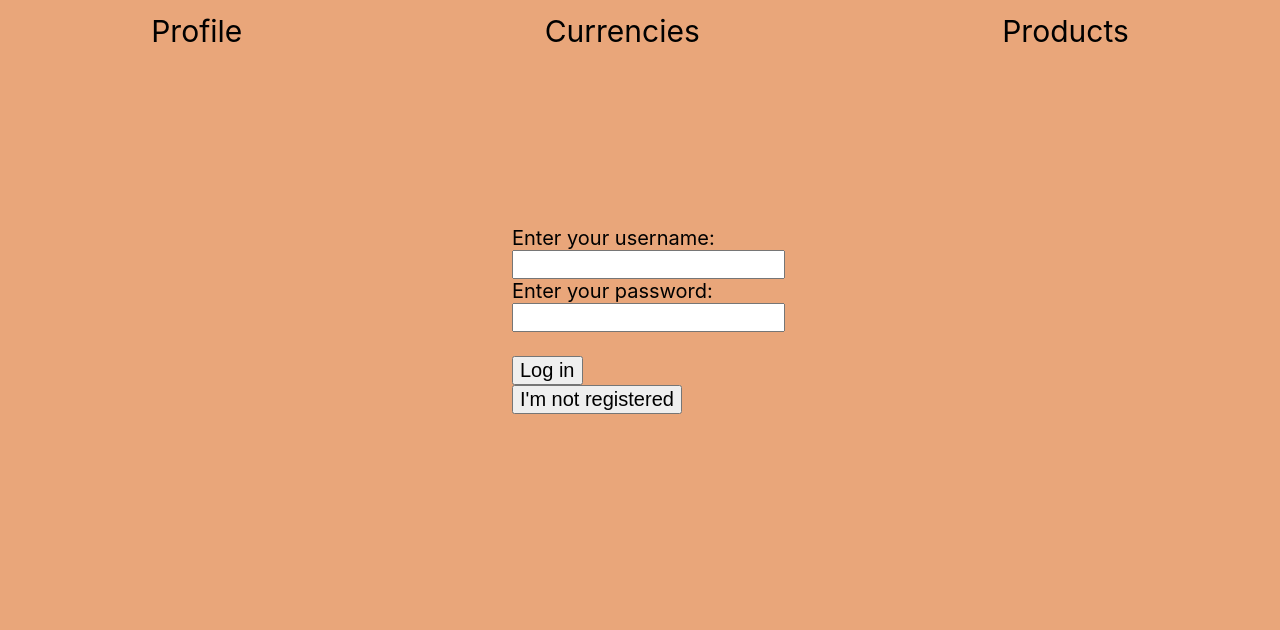
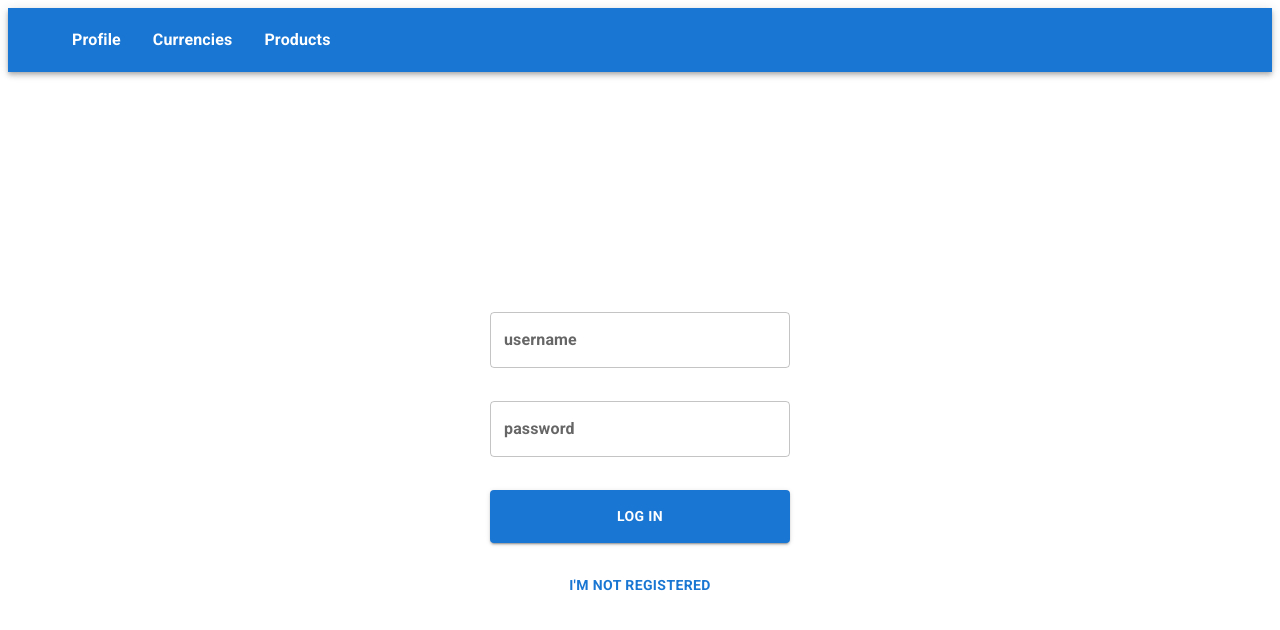
Before and after one commit to 4ebure4ek0/Auth, a React (Create React App) app: page / in a window 1280 px wide. Shown: the top 630 px of the page. Built offline with nearby package versions, Linux system fonts and the light colour scheme.

Commit message:
Add files via upload
add styles

```diff
--- a/package.json
+++ b/package.json
@@ -3,6 +3,11 @@
   "version": "0.1.0",
   "private": true,
   "dependencies": {
+    "@emotion/react": "^11.11.1",
+    "@emotion/styled": "^11.11.0",
+    "@fontsource/roboto": "^5.0.2",
+    "@mui/material": "^5.13.4",
+    "@mui/styled-engine-sc": "^5.12.0",
     "@testing-library/jest-dom": "^5.16.5",
     "@testing-library/react": "^13.4.0",
     "@testing-library/user-event": "^13.5.0",
@@ -18,6 +23,7 @@
     "react-router": "^6.6.2",
     "react-router-dom": "^6.6.2",
     "react-scripts": "5.0.1",
+    "styled-components": "^5.3.11",
     "web-vitals": "^2.1.4"
   },
   "scripts": {
--- a/src/components/Error.tsx
+++ b/src/components/Error.tsx
@@ -1,7 +1,12 @@
+import { Alert } from '@mui/material';
 import { type ReactElement } from 'react';
 
-function Error(props: any): ReactElement {
-  return <span>{props.error}</span>;
+function Error(props: any): ReactElement | null{
+  if(props.error == ''){
+    return null
+  } else{
+    return <Alert severity="error">{props.error}</Alert>;
+  }
 }
 
 export default Error;
--- a/src/components/LoginForm.tsx
+++ b/src/components/LoginForm.tsx
@@ -1,24 +1,22 @@
+import { Box, Button, TextField } from '@mui/material';
 import Error from './Error';
 import { type ReactElement } from 'react';
 
 function LogIn(props: any): ReactElement {
   return (
-    <form>
+    <Box sx={{
+      width: 300,
+      height: 300,
+      display: 'grid',
+      gap: 2,
+      paddingTop: 30
+    }}>
       <Error error={props.error} />
-      <br />
-      <p>
-        Enter your username:
-        <br />
-        <input type="text" name="username" onChange={props.onChangeUsername} />
-      </p>
-      <p>
-        Enter your password:
-        <br />
-        <input type="text" name="password" onChange={props.onChangePassword} />
-      </p>
-      <br />
-      <input type="button" value="Log in" onClick={props.onSubmit} />
-    </form>
+      <TextField label='username' variant="outlined" type="text" name="username" onChange={props.onChangeUsername} />
+      <TextField label='password' variant="outlined" type="password" name="password" onChange={props.onChangePassword} />
+      <Button variant='contained' onClick={props.onSubmit}>Log in</Button>
+      <Button variant="text" onClick={props.onChangeLog}>I'm not registered</Button>
+    </Box>
   );
 }
 
--- a/src/components/SigninForm.tsx
+++ b/src/components/SigninForm.tsx
@@ -1,29 +1,24 @@
 import React, { type ReactElement } from 'react';
 import Error from './Error';
+import { Box, Button, TextField } from '@mui/material';
 
 function SignIn(props: any): ReactElement {
   return (
-    <form>
+    <Box
+      sx={{
+        width: 300,
+        height: 300,
+        display: 'grid',
+        gap: 2,
+        paddingTop: 30
+      }}>
       <Error error={props.error} />
-      <br />
-      <p>
-        Create a username:
-        <br />
-        <input type="text" name="username" onChange={props.onChangeUsername} />
-      </p>
-      <p>
-        Create a password:
-        <br />
-        <input type="text" name="password" onChange={props.onChangePassword} />
-      </p>
-      <p>
-        Enter your firstname:
-        <br />
-        <input type="text" name="firstname" onChange={props.onChangeFirstname} />
-      </p>
-      <br />
-      <input type="button" value="Sign in" onClick={props.onSubmit} />
-    </form>
+      <TextField variant="outlined" label='username' type="text" name="username" onChange={props.onChangeUsername} />
+      <TextField variant="outlined" label='password' type="password" name="password" onChange={props.onChangePassword} />
+      <TextField variant="outlined" label='firstname' type="text" name="firstname" onChange={props.onChangeFirstname} />
+      <Button variant='contained' onClick={props.onSubmit}>Sign in</Button>
+      <Button variant="text" onClick={props.onChangeLog}>I'm registered</Button>
+    </Box>
   );
 }
 
--- a/src/components/header.tsx
+++ b/src/components/header.tsx
@@ -1,17 +1,22 @@
+import { AppBar, Container, MenuItem, Toolbar } from '@mui/material';
 import { Link } from 'react-router-dom';
 
 export default function Header() {
   return (
-    <header>
-      <Link className="menu_bar" to="/profile">
-        Profile
-      </Link>
-      <Link className="menu_bar" to="currencies">
-        Currencies
-      </Link>
-      <Link className="menu_bar" to="/products">
-        Products
-      </Link>
-    </header>
+    <AppBar position='sticky'>
+      <Container maxWidth='xl'>
+        <Toolbar>
+          <Link style={{textDecoration:'none'}} to="/profile">
+            <MenuItem sx={{color:'#ffffff'}}>Profile</MenuItem>
+          </Link>
+          <Link style={{textDecoration:'none'}} to="currencies">
+          <MenuItem sx={{color:'#ffffff'}}>Currencies</MenuItem>
+          </Link>
+          <Link style={{textDecoration:'none'}} to="/products">
+          <MenuItem sx={{color:'#ffffff'}}>Products</MenuItem>
+          </Link>
+        </Toolbar>
+      </Container>
+    </AppBar>
   );
 }
--- a/src/components/layout.tsx
+++ b/src/components/layout.tsx
@@ -1,11 +1,16 @@
 import { Outlet } from 'react-router';
 import Header from './header';
+import { Box, Container } from '@mui/material';
 
 export default function Layout() {
   return (
-    <div className="container">
+    <>
       <Header />
-      <Outlet />
-    </div>
+      <Container maxWidth='md' sx={{
+        display: 'grid',
+        justifyContent: 'center'
+      }}>
+          <Outlet />
+      </Container></>
   );
 }
--- a/src/index.css
+++ b/src/index.css
@@ -1,3 +1,4 @@
+
 body {
     margin: 0;
     height: 100%;
--- a/src/index.tsx
+++ b/src/index.tsx
@@ -1,8 +1,9 @@
 import React from 'react';
 import ReactDOM from 'react-dom/client';
-import './index.css';
+// import './index.css';
 import App from './App';
 import { BrowserRouter } from 'react-router-dom';
+import '@fontsource/roboto/700.css';
 
 const root = ReactDOM.createRoot(document.getElementById('root') as HTMLElement);
 root.render(
--- a/src/pages/AuthPage.tsx
+++ b/src/pages/AuthPage.tsx
@@ -25,6 +25,7 @@ const AuthPage = observer((props: IProps): ReactElement => {
       {props.store.isLoggedIn ? <Navigate to="/profile" /> : null}
       {props.store.isRegistered ? (
         <LoginForm
+          onChangeLog={props.store.changeIsRegistered}
           onChangeUsername={props.store.handleChangeUsername}
           onChangePassword={props.store.handleChangePassword}
           onSubmit={props.store.handleSubmitLogIn}
@@ -32,6 +33,7 @@ const AuthPage = observer((props: IProps): ReactElement => {
         />
       ) : (
         <SigninForm
+          onChangeLog={props.store.changeIsRegistered}
           onChangeUsername={props.store.handleChangeUsername}
           onChangePassword={props.store.handleChangePassword}
           onChangeFirstname={props.store.handleChangeFirstname}
@@ -39,11 +41,7 @@ const AuthPage = observer((props: IProps): ReactElement => {
           error={props.store.error}
         />
       )}
-      <input
-        type="button"
-        onClick={props.store.changeIsRegistered}
-        value={props.store.isRegistered ? "I'm not registered" : "I'm registered"}
-      />
+      {/* <input onClick={props.store.changeIsRegistered} value={props.store.isRegistered ? "I'm not registered" : "I'm registered"}/> */}
     </div>
   );
 });
--- a/src/pages/CurrenciesPage.tsx
+++ b/src/pages/CurrenciesPage.tsx
@@ -1,6 +1,7 @@
 import { observer } from 'mobx-react';
 import { Navigate } from 'react-router';
 import { useEffect } from 'react';
+import { Paper, Table, TableBody, TableCell, TableContainer, TableHead, TableRow } from '@mui/material';
 
 interface IPropStore {
   isLoggedIn: boolean;
@@ -27,33 +28,37 @@ const CurrenciesPage = observer((props: IProps) => {
     );
   } else {
     return (
-      <div className="container_page">
+      <TableContainer component={Paper} sx={{
+        marginTop: 10
+      }}>
         {props.store.isLoggedIn ? null : <Navigate to="/" />}
-        <table>
-          <tbody>
-            <tr>
-              <td>
+        <Table sx={{ minWidth: 650 }}>
+          <TableHead>
+            <TableRow>
+              <TableCell>
                 <h3>Symbol</h3>
-              </td>
-              <td>
+              </TableCell>
+              <TableCell>
                 <h3>Bid Price</h3>
-              </td>
-              <td>
+              </TableCell>
+              <TableCell>
                 <h3>Ask Price</h3>
-              </td>
-            </tr>
+              </TableCell>
+            </TableRow>
+          </TableHead>
+          <TableBody>
             {props.currencies.pairs.map((pair: any) => {
               return (
-                <tr key={pair.symbol}>
-                  <td>{pair.symbol}</td>
-                  <td>{pair.bidPrice}</td>
-                  <td>{pair.askPrice}</td>
-                </tr>
+                <TableRow key={pair.symbol}>
+                  <TableCell>{pair.symbol}</TableCell>
+                  <TableCell>{pair.bidPrice}</TableCell>
+                  <TableCell>{pair.askPrice}</TableCell>
+                </TableRow>
               );
             })}
-          </tbody>
-        </table>
-      </div>
+          </TableBody>
+        </Table>
+      </TableContainer>
     );
   }
 });
--- a/src/pages/ProfilePage.tsx
+++ b/src/pages/ProfilePage.tsx
@@ -1,3 +1,4 @@
+import { Avatar, Button, Container, List, ListItemText } from '@mui/material';
 import { observer } from 'mobx-react-lite';
 import { type MouseEventHandler, type ReactElement } from 'react';
 import { Navigate } from 'react-router';
@@ -6,7 +7,7 @@ interface IProp {
   isLoggedIn: boolean;
   username: string;
   firstname: string;
-  handleLogOut: MouseEventHandler<HTMLInputElement>;
+  handleLogOut: any;
 }
 interface IProps {
   store: IProp;
@@ -14,15 +15,15 @@ interface IProps {
 
 const ProfilePage = observer((props: IProps): ReactElement => {
   return (
-    <div className="container_page">
+    <Container>
       {props.store.isLoggedIn ? null : <Navigate to="/" />}
-      <img src="./img_person.jpg" alt="person" />
+      <Avatar src="./img_person.jpg" alt="person" sx={{width: 100, height: 100}}/>
       <h1>Hello {props.store.firstname}</h1>
-      <ul>
-        <li>Your login is: {props.store.username}</li>
-      </ul>
-      <input type="button" onClick={props.store.handleLogOut} value="Log out" />
-    </div>
+      <List>
+        <ListItemText>Your login is: {props.store.username}</ListItemText>
+      </List>
+      <Button variant="contained" onClick={props.store.handleLogOut}>Log out</Button>
+    </Container>
   );
 });
 
```
Also changed, not shown: 1 other file (tests, documents, lock files or other folders).
